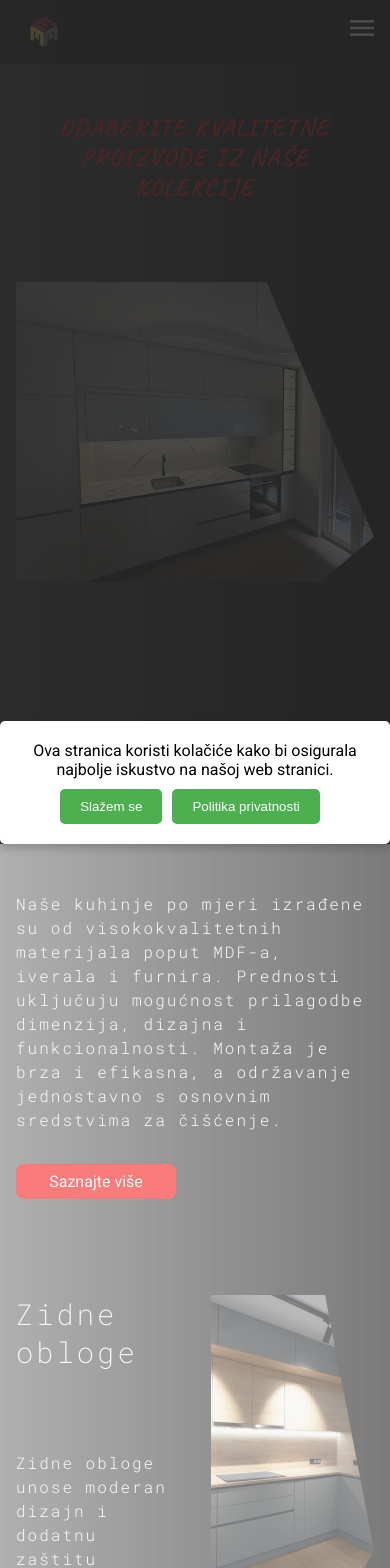
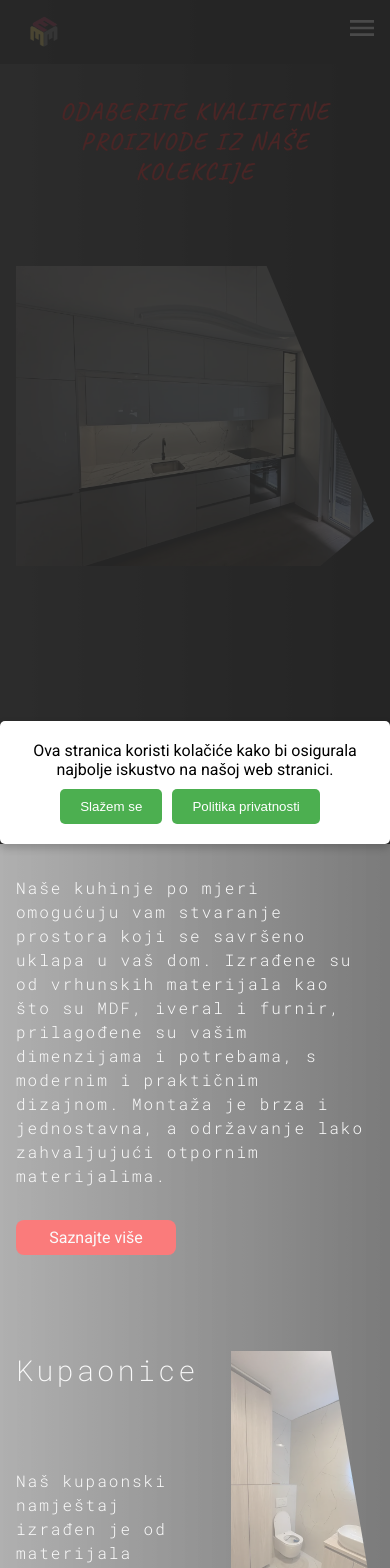
Before and after one commit to AlenZguric/in-3minterijeri, a React (Create React App) app: page /proizvodi in a window 390 px wide. Shown: the top 1568 px of the page. Built offline with nearby package versions, Linux system fonts and the light colour scheme; a web font is replaced by a local one.

Commit message:
"Added BathRoomPage, updated GalleryPage with new images and descriptions, modified WallPanelsPage, and updated CSS styles for galleryPage."

```diff
--- a/src/App.js
+++ b/src/App.js
@@ -7,7 +7,7 @@ import GalleryPage from "./pages/GalleryPage";
 import ContactPage from "./pages/ContactPage";
 import KitchensPage from "./pages/KitchensPage";
 import NotFoundPage from "./pages/NotFoundPage";
-
+import BathRoomPage from "./pages/BathRoomPage";
 
 import "../src/styles/utils/main.css";
 import Services from "./pages/ServicesPage";
@@ -19,7 +19,7 @@ import { useCookies } from "./contexts/CookieContekst";
 import { useLocation } from "react-router-dom";
 import NavBar from "./components/NavBar";
 
-import './App.css';
+import "./App.css";
 
 const AppContent = () => {
   const { cookiesAccepted } = useCookies(); // Provjeri je li korisnik prihvatio kolačiće
@@ -44,8 +44,7 @@ const AppContent = () => {
       >
         <div className="App">
           <header>
-          <NavBar/>
-
+            <NavBar />
           </header>
           <Routes>
             <Route path="/" element={<HomePage />} />
@@ -54,12 +53,13 @@ const AppContent = () => {
             <Route path="/usluge" element={<Services />} />
             <Route path="/kontakt" element={<ContactPage />} />
             <Route path="/kuhinje" element={<KitchensPage />} />
+            <Route path="/kupaonice" element={<BathRoomPage />} />
             <Route path="/zidne-obloge" element={<WallPanelsPage />} />
             <Route
               path="/politika-privatnosti"
               element={<PrivacyPolicyPage />}
             />
-          <Route path="*" element={<NotFoundPage />} />
+            <Route path="*" element={<NotFoundPage />} />
           </Routes>
 
           <footer>
--- /dev/null
+++ b/src/pages/BathRoomPage.jsx
@@ -0,0 +1,60 @@
+import React, { useEffect, useRef } from 'react';
+import PhotoSwipeLightbox from 'photoswipe/lightbox';
+import 'photoswipe/style.css';
+
+import { bathRoomData } from '../styles/utils/bathRoomData';
+import '../styles/pages/BathRoomPage.css';
+
+const BathRoomPage = () => {
+  const lightbox = useRef(null);
+
+  useEffect(() => {
+    // Initialize PhotoSwipe Lightbox
+    lightbox.current = new PhotoSwipeLightbox({
+      gallery: '#gallery',
+      children: 'a',
+      pswpModule: () => import('photoswipe'),
+    });
+
+    lightbox.current.init();
+
+    // Cleanup on unmount
+    return () => {
+      if (lightbox.current) {
+        lightbox.current.destroy();
+      }
+    };
+  }, []);
+
+  return (
+    <div className="wall-panels-page">
+      <main className='bath-main'>
+        <section>
+          <article>
+            <div id="gallery" className="gallery-grid">
+              {bathRoomData.images.map((image, index) => (
+                <a
+                  key={index}
+                  href={image.src}
+                  data-pswp-width={image.width}
+                  data-pswp-height={image.height}
+                  target="_blank"
+                  rel="noreferrer"
+                  className="gallery-item"
+                >
+                  <img
+                    src={image.thumb}
+                    alt={`Slika kupaonskog namještaja ${index + 1}`}
+                    className="gallery-image"
+                  />
+                </a>
+              ))}
+            </div>
+          </article>
+        </section>
+      </main>
+    </div>
+  );
+};
+
+export default BathRoomPage;
--- a/src/pages/GalleryPage.jsx
+++ b/src/pages/GalleryPage.jsx
@@ -6,72 +6,69 @@ import "react-lazy-load-image-component/src/effects/blur.css";
 import "../styles/pages/galleryPage.css";
 
 import kuhinjeImage from "../assets/images/fullsize/kuhinja/kuhinja_1/IMG_5748.webp";
-import ormariImage from "../assets/images/smallsize/ormari-img.jpg";
-import zidneOblogeImage from "../assets/images/smallsize/zidni-paneli-first-img.jpg";
-import dnevniBoravciImage from "../assets/images/smallsize/dnevni- boravak-img.jpg";
-import dekorativniPaneliImage from "../assets/images/smallsize/dekorativni-paneli-img.png";
-import hodniciImage from "../assets/images/smallsize/hodnici-predsoblje-img.jpg";
-import kupaoniceImage from "../assets/images/smallsize/kupaonice-img.jpg";
-import ostaliNamjestajImage from "../assets/images/smallsize/ostali namješta-img.jpg";
+import ormariImage from "../assets/images/fullsize/ormari/51.webp";
+import zidneOblogeImage from "../assets/images/fullsize/Paneli/9.webp";
+import hodniciImage from "../assets/images/fullsize/predsoblje/29.webp";
+import kupaoniceImage from "../assets/images/fullsize/kupaonice/3.webp";
+import ugradbeniOrmari from "../assets/images/fullsize/klizni ormari/1.webp";
+
+import dječjeSobe from "../assets/images/fullsize/dječje sobe/19.webp";
 
 const categories = [
   {
     title: "Kuhinje po mjeri",
     image: kuhinjeImage,
     description:
-      "Naše kuhinje po mjeri izrađene su od visokokvalitetnih materijala poput MDF-a, iverala i furnira. Prednosti uključuju mogućnost prilagodbe dimenzija, dizajna i funkcionalnosti. Montaža je brza i efikasna, a održavanje jednostavno s osnovnim sredstvima za čišćenje.",
+      "Naše kuhinje po mjeri omogućuju vam stvaranje prostora koji se savršeno uklapa u vaš dom. Izrađene su od vrhunskih materijala kao što su MDF, iveral i furnir, prilagođene su vašim dimenzijama i potrebama, s modernim i praktičnim dizajnom. Montaža je brza i jednostavna, a održavanje lako zahvaljujući otpornim materijalima.",
     url: "/kuhinje",
+  },
+  {
+    title: "Kupaonice",
+    image: kupaoniceImage,
+    description:
+      "Naš kupaonski namještaj izrađen je od materijala otpornog na vlagu, poput MDF-a i lakiranog drva, koji jamče dugotrajnost i jednostavno održavanje. Dizajn prilagođavamo specifičnim dimenzijama vaše kupaonice, a montaža je profesionalna i brza.",
+    url: "/kupaonice",
+  },
+  {
+    title: "Hodnici i predsoblja",
+    image: hodniciImage,
+    description:
+      "Naši hodnici i predsoblja optimiziraju raspoloživi prostor, pružajući funkcionalnost i stil. Koristimo kvalitetne materijale kao što su iveral i MDF. Dizajn je prilagođen vašim željama, a namještaj je jednostavan za održavanje i dugotrajan.",
+    url: "/hodnici",
+  },
+  {
+    title: "Ugradbeni ormari",
+    image: ugradbeniOrmari,
+    description:
+      "Naši ugradbeni ormari omogućuju optimalno korištenje prostora i organizaciju. Izrađeni su od visokokvalitetnih materijala poput MDF-a i stakla, a klizna vrata osiguravaju lako održavanje i praktičnost u svakodnevnoj uporabi.",
+    url: "/ugradbeni-ormari",
+  },
+  {
+    title: "Ormari",
+    image: ormariImage,
+    description:
+      "Naši ormari pružaju maksimalnu iskoristivost prostora. Izrađeni su od izdržljivih materijala poput MDF-a i iverala, jednostavni su za montažu i održavanje te idealni za organizaciju vašeg doma.",
+    url: "/ormari",
+  },
+  {
+    title: "Dječje sobe",
+    image: dječjeSobe,
+    description:
+      "Naš namještaj za dječje sobe dizajniran je s naglaskom na sigurnost, funkcionalnost i prilagodbu potrebama vašeg djeteta. Koristimo materijale kao što su MDF, iveral i drvo, a svaki komad namještaja prilagođavamo vašim prostorima i željama.",
+    url: "/djecje-sobe",
   },
   {
     title: "Zidne obloge",
     image: zidneOblogeImage,
     description:
-      "Zidne obloge unose moderan dizajn i dodatnu zaštitu zidova. Moguće ih je instalirati u svim prostorijama. Izrađuju se od različitih materijala kao što su PVC, drvo i laminat. Lako se održavaju i otporne su na vlagu.",
+      "Naše zidne obloge pružaju elegantan izgled i dodatnu zaštitu zidova u vašem domu. Idealne su za sve prostorije, a izrađene su od visokokvalitetnih materijala poput PVC-a, drva i laminata, otpornih na vlagu i jednostavnih za održavanje.",
     url: "/zidne-obloge",
   },
-  {
-    title: "Dnevni boravci",
-    image: dnevniBoravciImage,
-    description:
-      "Namještaj za dnevne boravke kombinira udobnost i funkcionalnost. Koristimo materijale kao što su masivno drvo, furnir i tkanine otpornije na mrlje. Montaža je prilagođena vašem prostoru, a čišćenje je jednostavno.",
-    url: "/dnevni-boravci",
-  },
-  {
-    title: "Dekorativni paneli",
-    image: dekorativniPaneliImage,
-    description:
-      "Dekorativni paneli dodaju eleganciju svakom prostoru. Izrađeni od materijala kao što su MDF i PVC, lako se postavljaju na zidove i jednostavno održavaju. Idealni su za poslovne i stambene prostore.",
-    url: "/dekorativni-paneli",
-  },
-  {
-    title: "Hodnici i predsoblja",
-    image: hodniciImage,
-    description:
-      "Naši hodnici i predsoblja su dizajnirani kako bi maksimalno iskoristili prostor. Koristimo materijale poput iverala i MDF-a s mogućnošću ugradnje kliznih vrata. Jednostavno se održavaju i pružaju dugotrajnu upotrebu.",
-    url: "/hodnici",
-  },
-  {
-    title: "Kupaonice",
-    image: kupaoniceImage,
-    description:
-      "Kupaonski namještaj izrađujemo od materijala otpornog na vlagu poput MDF-a, lakiranog ili furniranog drva. Dizajni su prilagođeni svakom prostoru, a montaža brza i pouzdana. Održavanje je minimalno uz otporne materijale.",
-    url: "/kupaonice",
-  },
-  {
-    title: "Ugradbeni ormari",
-    image: ormariImage,
-    description:
-      "Naši ugradbeni ormari omogućuju maksimalnu iskoristivost prostora. Izrađeni su od kvalitetnih materijala poput iverala, MDF-a i stakla. Jednostavni su za montažu, a klizna vrata čine održavanje lakšim.",
-    url: "/ormari",
-  },
-  {
-    title: "Ostali namještaj",
-    image: ostaliNamjestajImage,
-    description:
-      "Izrađujemo namještaj za dječje sobe, spavaće sobe, ostave, pregradbena vrata, klizna vrata i uredski namještaj. Koristimo materijale poput MDF-a, iverala i drva, a svi naši proizvodi prilagodljivi su vašim potrebama i prostoru.",
-    url: "/ostali-namjestaj",
-  },
+
+
+
 ];
+
 
 const GalleryPage = () => {
   return (
--- /dev/null
+++ b/src/styles/pages/BathRoomPage.css
@@ -0,0 +1,40 @@
+.wall-panels-page {
+  display: flex;
+  justify-content: center;
+  align-items: center;
+  padding: 20px;
+  background-color: black;
+}
+
+.bath-main {
+  width: 100%;
+  max-width: 1200px;
+  margin: 0 auto;
+  padding: 20px;
+}
+
+.gallery-grid {
+  display: flex;
+  flex-wrap: wrap;
+  justify-content: space-between;
+  gap: 2rem;
+  padding: 0;
+}
+
+.gallery-item {
+  flex: 1 1 calc(33.333% - 20px); /* 3 items per row, with space between them */
+  position: relative;
+  overflow: hidden;
+  border-radius: 10px;
+  box-shadow: 0 4px 10px rgba(0, 0, 0, 0.1);
+  transition: transform 0.3s ease-in-out;
+}
+.gallery-item:hover {
+  transform: scale(1.05);
+}
+.gallery-item img {
+  width: 100%;
+  height: auto;
+  border-radius: 10px;
+  transition: transform 0.3s ease;
+}/*# sourceMappingURL=BathRoomPage.css.map */
--- /dev/null
+++ b/src/styles/pages/BathRoomPage.scss
@@ -0,0 +1,60 @@
+// BathRoomPage.scss
+
+// Base styles for the page
+.wall-panels-page {
+    display: flex;
+    justify-content: center;
+    align-items: center;
+    padding: 20px;
+    background-color: black;
+  }
+
+  .bath-main {
+    width: 100%;
+    max-width: 1200px;
+    margin: 0 auto;
+    padding: 20px;
+  }
+
+  // Gallery container with flexbox
+  .gallery-grid {
+    display: flex;
+    flex-wrap: wrap;
+    justify-content: space-between;
+    gap: 2rem;
+    padding: 0;
+  }
+
+  // Gallery item
+  .gallery-item {
+    flex: 1 1 calc(33.333% - 20px); /* 3 items per row, with space between them */
+    position: relative;
+    overflow: hidden;
+    border-radius: 10px;
+    box-shadow: 0 4px 10px rgba(0, 0, 0, 0.1);
+    transition: transform 0.3s ease-in-out;
+
+    &:hover {
+      transform: scale(1.05);
+    }
+
+    img {
+      width: 100%;
+      height: auto;
+      border-radius: 10px;
+      transition: transform 0.3s ease;
+    }
+  }
+
+//   // Media queries for responsiveness
+//   @media (max-width: 1024px) {
+//     .gallery-item {
+//       flex: 1 1 calc(50% - 20px); /* 2 items per row on medium screens */
+//     }
+//   }
+
+//   @media (max-width: 768px) {
+//     .gallery-item {
+//       flex: 1 1 calc(100% - 20px); /* 1 item per row on smaller screens */
+//     }
+//   }
--- a/src/styles/pages/galleryPage.css
+++ b/src/styles/pages/galleryPage.css
@@ -13,7 +13,7 @@
   flex-direction: column;
   width: 100%;
   height: 100%;
-  margin-top: 8rem;
+  margin-top: 1rem;
   margin-bottom: 8rem;
   align-items: center;
 }
@@ -108,7 +108,7 @@
 
 @media (max-width: 480px) {
   .gallery-page main {
-    margin-top: 4rem;
+    margin-top: 3rem;
     margin-bottom: 4rem;
   }
   .gallery-page main .main-container .title-section {
@@ -143,7 +143,7 @@
 }
 @media (min-width: 481px) and (max-width: 767px) {
   .gallery-page main {
-    margin-top: 6rem;
+    margin-top: 3rem;
     margin-bottom: 6rem;
   }
   .gallery-page main .main-container .title-section {
@@ -176,7 +176,7 @@
 }
 @media (min-width: 768px) and (max-width: 991px) {
   .gallery-page main {
-    margin-top: 7rem;
+    margin-top: 1rem;
     margin-bottom: 7rem;
   }
   .gallery-page main .main-container .title-section {
--- a/src/styles/pages/galleryPage.scss
+++ b/src/styles/pages/galleryPage.scss
@@ -13,7 +13,7 @@
     flex-direction: column;
     width: 100%;
     height: 100%;
-    margin-top: 8rem;
+    margin-top: 1rem;
     margin-bottom: 8rem;
     align-items: center;
 
@@ -120,7 +120,7 @@
 @media (max-width: 480px) {
   .gallery-page {
     main {
-      margin-top: 4rem;
+      margin-top: 3rem;
       margin-bottom: 4rem;
 
       .main-container {
@@ -166,7 +166,7 @@
 @media (min-width: 481px) and (max-width: 767px) {
   .gallery-page {
     main {
-      margin-top: 6rem;
+      margin-top: 3rem;
       margin-bottom: 6rem;
 
       .main-container {
@@ -210,7 +210,7 @@
 @media (min-width: 768px) and (max-width: 991px) {
   .gallery-page {
     main {
-      margin-top: 7rem;
+      margin-top: 1rem;
       margin-bottom: 7rem;
 
       .main-container {
--- /dev/null
+++ b/src/styles/utils/bathRoomData.js
@@ -0,0 +1,36 @@
+const importAll = (r) => {
+    let images = {};
+    r.keys().forEach((item) => { images[item.replace('./', '')] = r(item); });
+    return images;
+  };
+
+  const images = importAll(require.context('../../assets/images/fullsize/kupaonice', false, /\.(png|jpe?g|svg|webp)$/));
+
+  export const bathRoomData = {
+    images: [
+        { src: images['1.webp'], thumb: images['1.webp'], width: 810, height: 1080 },
+        { src: images['2.webp'], thumb: images['2.webp'], width: 810, height: 1080 },
+        { src: images['3.webp'], thumb: images['3.webp'], width: 810, height: 1080 },
+        { src: images['4.webp'], thumb: images['4.webp'], width: 810, height: 1080 },
+        { src: images['5.webp'], thumb: images['5.webp'], width: 810, height: 1080 },
+        { src: images['6.webp'], thumb: images['6.webp'], width: 810, height: 1080 },
+        { src: images['7.webp'], thumb: images['7.webp'], width: 810, height: 1080 },
+        { src: images['8.webp'], thumb: images['8.webp'], width: 810, height: 1080 },
+        { src: images['9.webp'], thumb: images['9.webp'], width: 810, height: 1080 },
+        { src: images['10.webp'], thumb: images['10.webp'], width: 810, height: 1080 },
+        { src: images['11.webp'], thumb: images['11.webp'], width: 810, height: 1080 },
+        { src: images['12.webp'], thumb: images['12.webp'], width: 810, height: 1080 },
+        { src: images['13.webp'], thumb: images['13.webp'], width: 810, height: 1080 },
+        { src: images['14.webp'], thumb: images['14.webp'], width: 810, height: 1080 },
+        { src: images['15.webp'], thumb: images['15.webp'], width: 810, height: 1080 },
+        { src: images['16.webp'], thumb: images['16.webp'], width: 810, height: 1080 },
+        { src: images['17.webp'], thumb: images['17.webp'], width: 810, height: 1080 },
+        { src: images['18.webp'], thumb: images['18.webp'], width: 810, height: 1080 },
+        { src: images['19.webp'], thumb: images['19.webp'], width: 810, height: 1080 },
+        { src: images['20.webp'], thumb: images['20.webp'], width: 810, height: 1080 },
+        { src: images['21.webp'], thumb: images['21.webp'], width: 1440, height: 1080 },
+        { src: images['22.webp'], thumb: images['22.webp'], width: 810, height: 1080 },
+        { src: images['23.webp'], thumb: images['23.webp'], width: 810, height: 1080 },
+        { src: images['24.webp'], thumb: images['24.webp'], width: 810, height: 1080 },
+    ]
+};
```
Also changed, not shown: src/pages/WallPanelsPage.jsx (+1 -12 lines), 1 other file (tests, documents, lock files or other folders).
